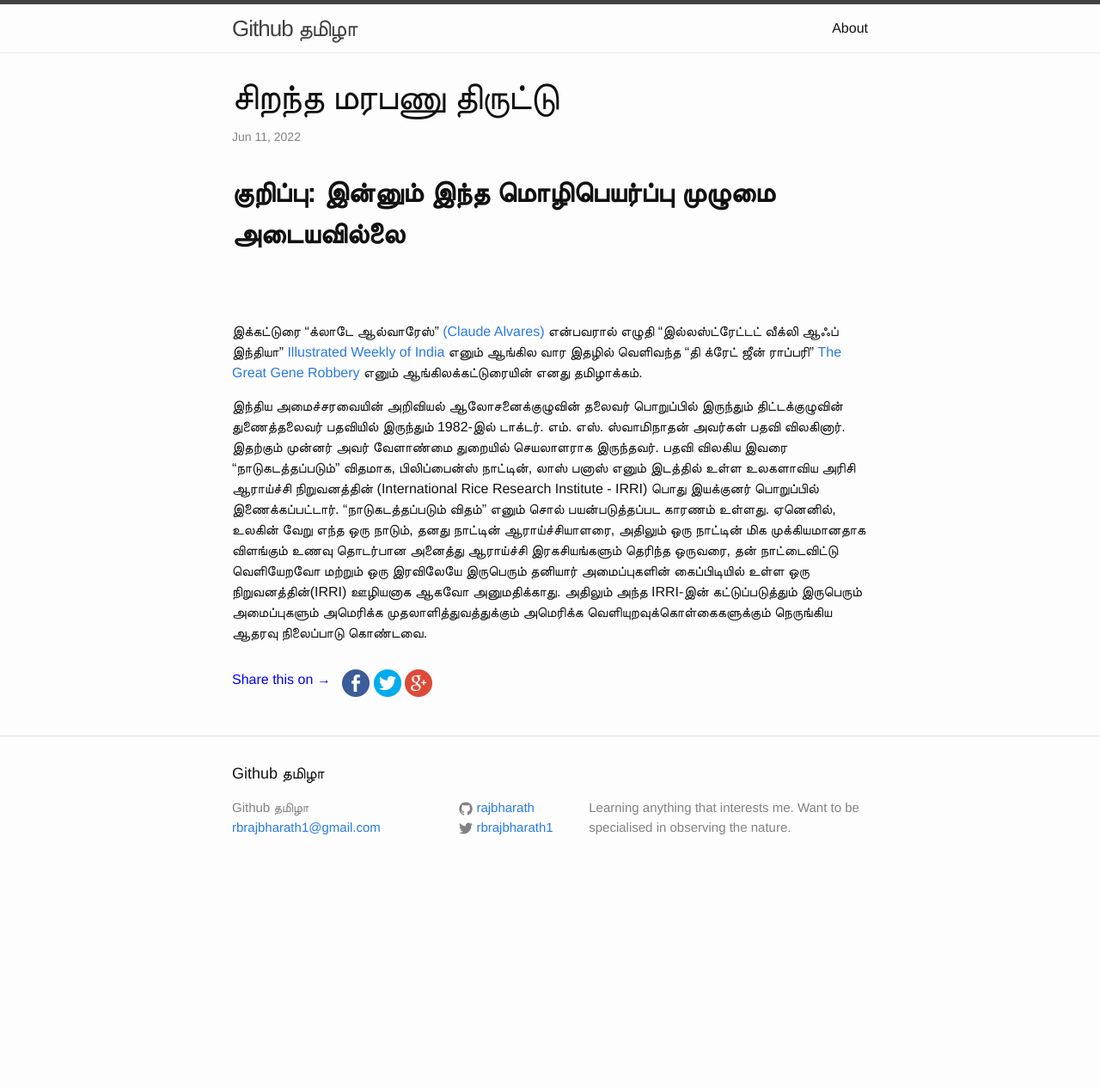
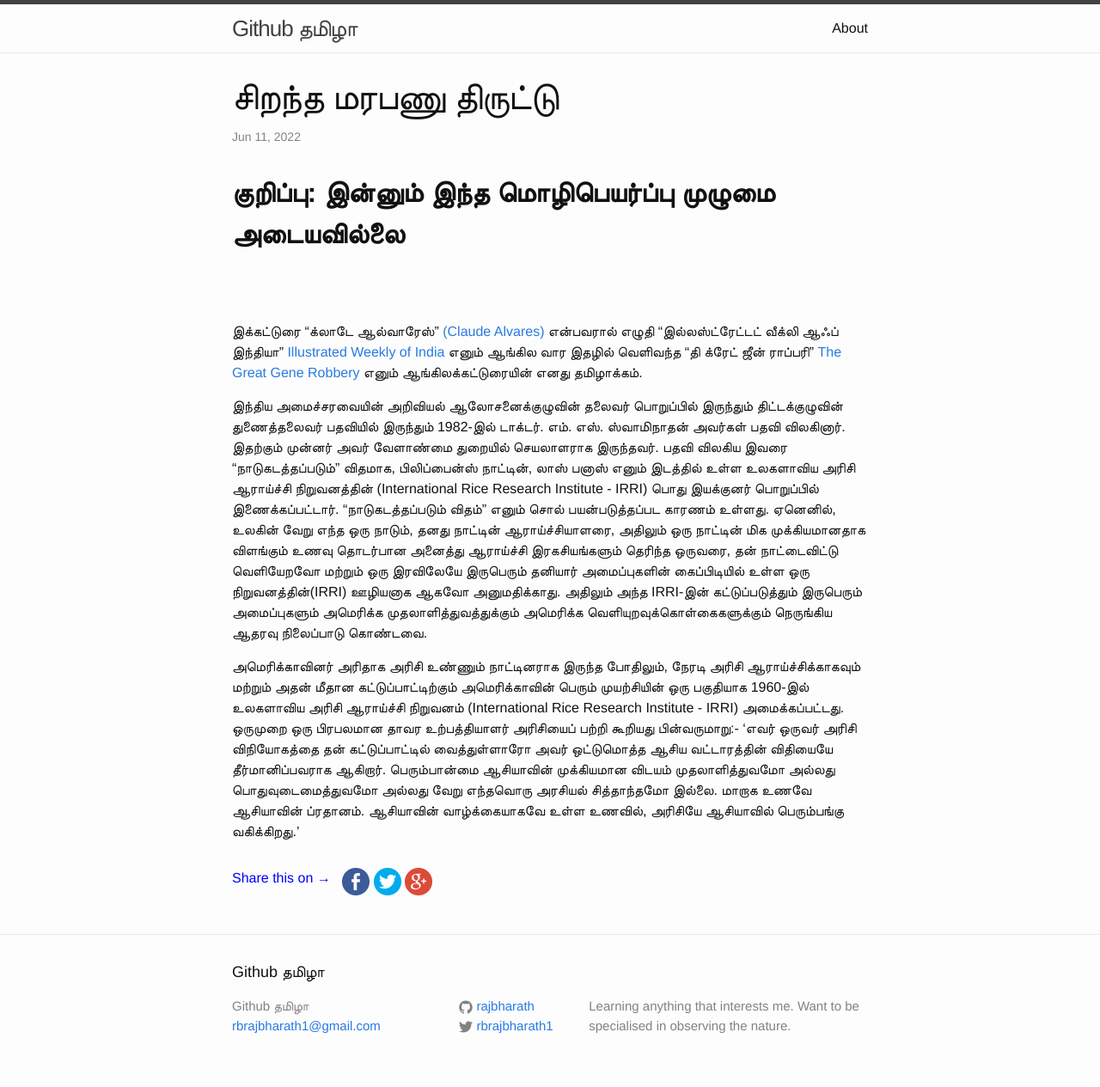
Before and after one commit to rajbharath/rajbharath.github.io, a Jekyll site: the page built from _posts/2022-06-11- cirandha marabanu thiruttu.markdown, in a window 1280 px wide. Shown: the whole page at 86% size. Built offline with Jekyll 4.4.1, drawn with Linux system fonts in a browser that asks for light colours; comment, search, counter and statistics services are not loaded; before the commit the page ends 1034 px from its top, so only the background shows below that.

Commit message:
cirandha marabanu thiruttu

```diff
--- a/_posts/2022-06-11- cirandha marabanu thiruttu.markdown
+++ b/_posts/2022-06-11- cirandha marabanu thiruttu.markdown
@@ -17,3 +17,6 @@
 
 இந்திய அமைச்சரவையின் அறிவியல் ஆலோசனைக்குழுவின் தலைவர் பொறுப்பில் இருந்தும் திட்டக்குழுவின் துணைத்தலைவர் பதவியில் இருந்தும் 1982-இல் டாக்டர். எம். எஸ். ஸ்வாமிநாதன் அவர்கள் பதவி விலகினார்.
 இதற்கும் முன்னர் அவர் வேளாண்மை துறையில் செயலாளராக இருந்தவர். பதவி விலகிய இவரை "நாடுகடத்தப்படும்" விதமாக, பிலிப்பைன்ஸ் நாட்டின், லாஸ் பனாஸ் எனும் இடத்தில் உள்ள உலகளாவிய அரிசி ஆராய்ச்சி நிறுவனத்தின் (International Rice Research Institute - IRRI) பொது இயக்குனர் பொறுப்பில் இணைக்கப்பட்டார். "நாடுகடத்தப்படும் விதம்" எனும் சொல் பயன்படுத்தப்பட காரணம் உள்ளது. ஏனெனில், உலகின் வேறு எந்த ஒரு நாடும், தனது நாட்டின் ஆராய்ச்சியாளரை, அதிலும் ஒரு நாட்டின் மிக முக்கியமானதாக விளங்கும் உணவு தொடர்பான அனைத்து ஆராய்ச்சி இரகசியங்களும் தெரிந்த ஒருவரை, தன் நாட்டைவிட்டு வெளியேறவோ மற்றும் ஒரு இரவிலேயே இருபெரும் தனியார் அமைப்புகளின் கைப்பிடியில் உள்ள ஒரு நிறுவனத்தின்(IRRI) ஊழியனாக ஆகவோ அனுமதிக்காது. அதிலும் அந்த IRRI-இன் கட்டுப்படுத்தும் இருபெரும் அமைப்புகளும் அமெரிக்க முதலாளித்துவத்துக்கும் அமெரிக்க வெளியுறவுக்கொள்கைகளுக்கும் நெருங்கிய ஆதரவு நிலைப்பாடு கொண்டவை.
+
+அமெரிக்காவினர் அரிதாக அரிசி உண்ணும் நாட்டினராக இருந்த போதிலும், நேரடி அரிசி ஆராய்ச்சிக்காகவும் மற்றும் அதன் மீதான கட்டுப்பாட்டிற்கும் அமெரிக்காவின் பெரும் முயற்சியின் ஒரு பகுதியாக 1960-இல் உலகளாவிய அரிசி ஆராய்ச்சி நிறுவனம் (International Rice Research Institute - IRRI) அமைக்கப்பட்டது. ஒருமுறை ஒரு பிரபலமான தாவர உற்பத்தியாளர் அரிசியைப் பற்றி கூறியது பின்வருமாறு:-
+'எவர் ஒருவர் அரிசி விநியோகத்தை தன் கட்டுப்பாட்டில் வைத்துள்ளாரோ அவர் ஒட்டுமொத்த ஆசிய வட்டாரத்தின் விதியையே தீர்மானிப்பவராக ஆகிறார். பெரும்பான்மை ஆசியாவின் முக்கியமான விடயம் முதலாளித்துவமோ அல்லது பொதுவுடைமைத்துவமோ அல்லது வேறு எந்தவொரு அரசியல் சித்தாந்தமோ இல்லை. மாறாக உணவே ஆசியாவின் ப்ரதானம். ஆசியாவின் வாழ்க்கையாகவே உள்ள உணவில், அரிசியே ஆசியாவில் பெரும்பங்கு வகிக்கிறது.'
```
